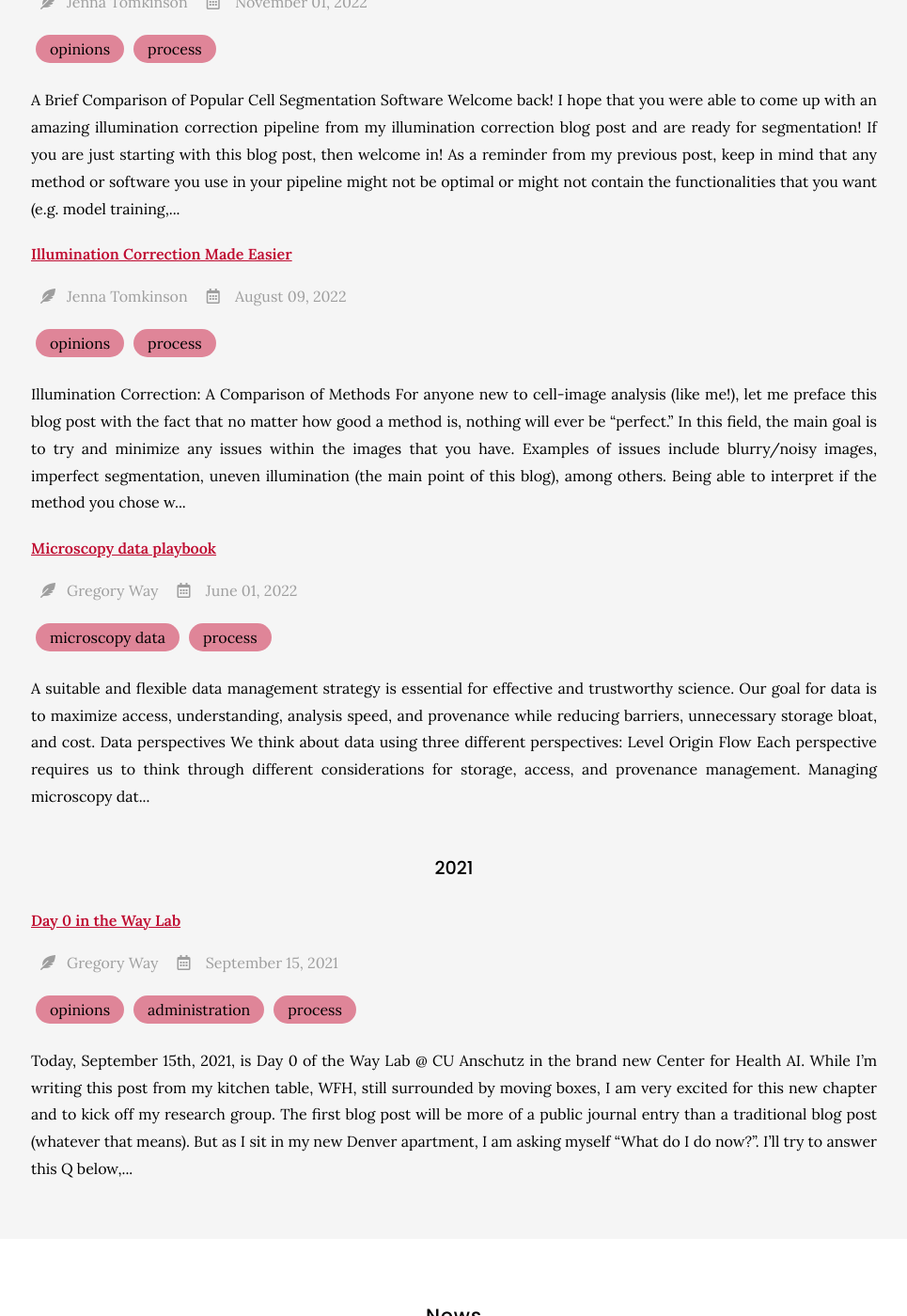
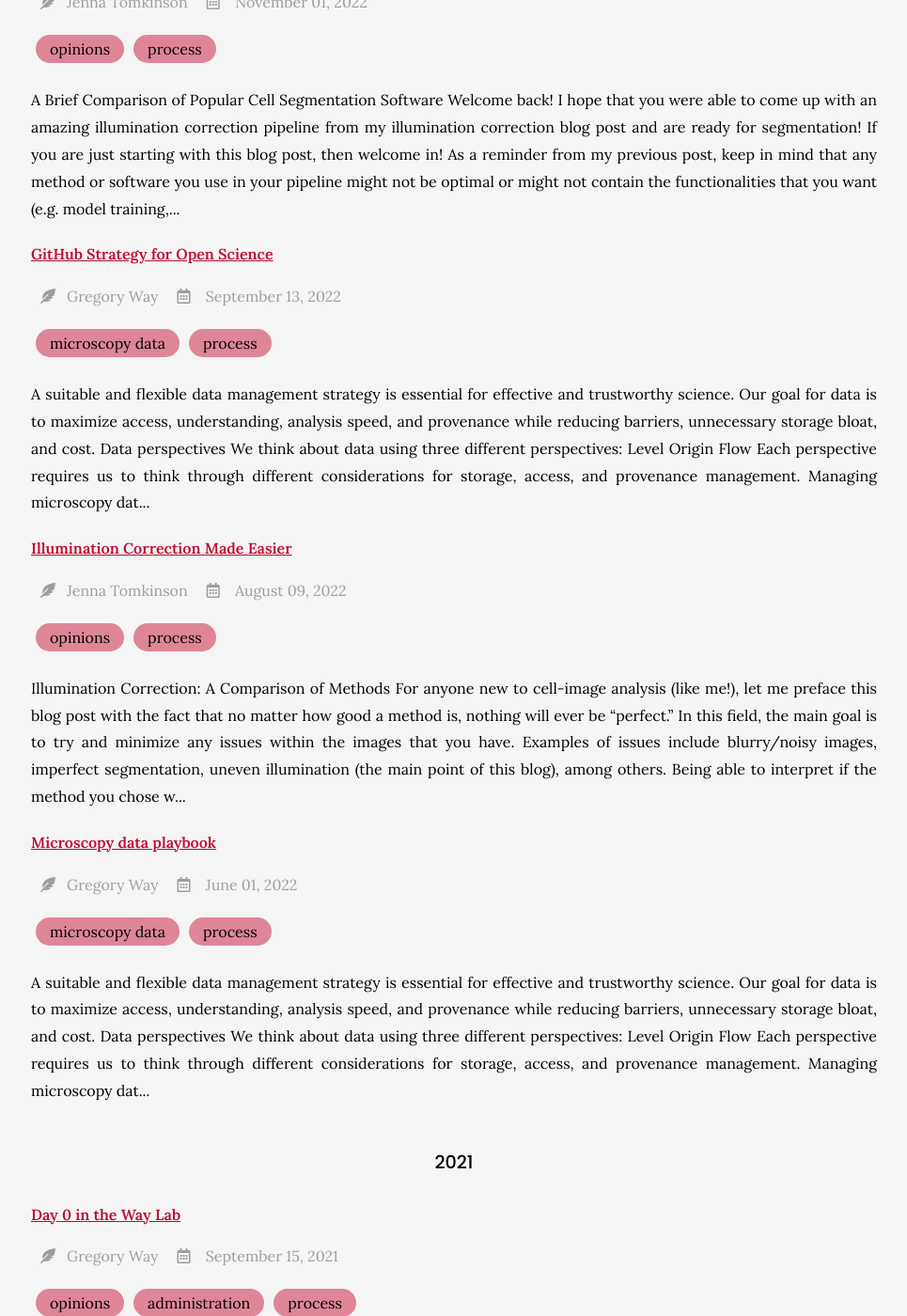
Before and after one commit to WayScience/waysciencelab.com, a Jekyll site: the page built from blog/index.md, in a window 1280 px wide and 1400 px high, scrolled down 1253 px. Shown: the whole window at 94% size, without its empty margins (157-1122 px from the left). Built offline with Jekyll 4.4.1, drawn with Linux system fonts in a browser that asks for light colours; nearby versions of some CDN libraries; comment, search, counter and statistics services are not loaded; part of the change alters nothing that is shown; some of the changed text lies outside the part shown.

Commit message:
docs: clean up blog page and fix post title
Update blog nav tooltip from "Just some thoughts" to "Lab updates and
technical writing". Remove Twitter/X embed and News section. Fix duplicate
post title in 2022-09-13-githubstrategy.md (was incorrectly set to
"Microscopy data playbook", now "GitHub Strategy for Open Science").

Co-Authored-By: Claude Sonnet 4.6 <noreply@anthropic.com>

```diff
--- /dev/null
+++ b/_posts/2022-09-13-githubstrategy.md
@@ -0,0 +1,114 @@
+---
+title: "GitHub Strategy for Open Science"
+author: Gregory Way
+member: gregory-way
+tags:
+  - microscopy data
+  - process
+---
+
+## A suitable and flexible data management strategy is essential for effective and trustworthy science.
+
+Our goal for data is to maximize access, understanding, analysis speed, and provenance while reducing barriers, unnecessary storage bloat, and cost.
+
+### Data perspectives
+
+We think about data using three different perspectives:
+
+1. Level
+2. Origin
+3. Flow
+
+Each perspective requires us to think through different considerations for storage, access, and provenance management.
+Managing microscopy data is related to other data types, with some nuance.
+For more details, see our previous article on data sharing practices for many different biological data types (including microscopy images)([Wilson et al. 2021](https://doi.org/10.1002/1873-3468.14067)).
+
+#### 1. Level
+
+The data level indicates the stage and amount of bioinformatics processing applied.
+For example, the lowest data level, or “raw” data, are the images acquired by the microscope.
+(Technically, the biological substrate is the “rawest” data, but we consider the digitization of biological data to be the lowest level).
+Following the raw form, scientists apply various bioinformatics processing steps to generate various forms of intermediate data (see Figure 1).
+
+With microscopy data, there are many different kinds of intermediate data; each typically of different sizes and thus have different storage and sharing requirements.
+Each intermediate data type has different requirements for storage and sharing.
+
+#### 2. Origin
+
+Where data come from also requires unique management policies.
+Data can originate from within (either the lab or collaborators (both academic and industry)) or externally (data already in the public domain).
+
+It is important to consider access requirements and restrictions, particularly when using collaborator data.
+For example, it is never ok to share identifiable patient data.
+When analyzing private data, we apply the same standards as public data, as it is helpful to remember that most data will eventually be in the public domain.
+
+#### 3. Flow
+
+Besides the most raw form, data are dynamic and pluripotent; always awaiting new and improved processing capabilities.
+To determine short, mid, and long term storage solutions, we need to understand how each specific data level was processed at the specific moment in time (data provenance), and how each data level will ultimately be used.
+
+We also need capabilities to quickly reprocess these data with new approaches.
+Consider each data processing step as a new research project, waiting for improvement.
+
+Flow also refers to users and data demand.
+We need to consider data analysis activity at each particular moment.
+For example, if the data are actively being worked on, multiple people should have immediate access.
+We need to align data access demand with storage solutions and computability.
+
+### Microscopy storage solutions
+
+We consider three categories of potential storage solutions for microscopy-associated data:
+
+- Local storage
+    - Internal hard drive
+    - External hard drive
+- Cloud storage
+    - Image Data Resource (IDR)
+    - Amazon/GC/Azure
+    - Figshare/Figshare+
+    - Zenodo
+    - Github/Github LFS
+    - DVC
+    - Local HPC
+    - One Drive/Dropbox/Google drive
+- No storage
+     - Immediate deletion
+
+Each storage solution has trade-offs in terms of longevity, access, usage speed, version control, size restrictions, and cost (Table 1).
+
+| Solution | Longevity | Version control | Access | Usage speed | Size limits | Cost |
+|----------|-----------|-----------------|--------|-------------|-------------|------|
+| Internal hard drive   | Intermediate | No              | Private         | Instant     | <= 18TB (Total)                   | ~$15 per TB one time cost                                 |
+| External hard drive   | High         | No              | Private         | Download    | <= 18TB (Total)                   | ~$15 per TB one time cost                                 |
+| IDR                   | High         | Yes             | Public          | Download    | >= 2TB (Per dataset)              | Free                                                                |
+| AWS/GC/Azure          | Low          | Yes             | Public/Private  | Instant     | >= 2TB (Per dataset)              | $0.02 - $0.04 per GB / Month ($40 to $80 per month per 2TB dataset) |
+| Figshare              | High         | Yes             | Public          | Download    | 20GB (Total)                      | Free ([Details](https://help.figshare.com/article/figshare-account-limits))                                                      |
+| Figshare+             | High         | Yes             | Public          | Download    | 250GB > x > 5TB (Per dataset)     | $745 > x > $11,860 one time cost ([Details](https://knowledge.figshare.com/plus))                          |
+| Zenodo                | High         | Yes             | Public          | Download    | >= 50GB (Per dataset)             | Free ([Details](https://help.zenodo.org/))                                                      |
+| Github                | High         | Yes             | Public/Private  | Instant     | >= 100MB (Per file) (Details)     | Free                                                                |
+| Github LFS            | Intermediate | Yes             | Public/Private  | Instant     | >= 2GB (up to 5GB for paid plans) | 50GB data pack for $5 per month ([Details](https://docs.github.com/en/billing/managing-billing-for-git-large-file-storage/about-billing-for-git-large-file-storage))                           |
+| DVC                   | High | Yes             | Public/Private  | Download    | None                              | Cost of linked service (AWS/Azure/GC)                               |
+| One drive             | Low          | Yes             | Public/Private         | Instant     | >= 5TB (Total)                    | Free to AMC                                                         |
+| Dropbox               | Low          | Yes             | Public/Private  | Instant     | Unlimited (Total)                    | $24 per user / month ([Details](https://www.dropbox.com/plans))                                   |
+| Google drive          | Low          | Yes             | Public/Private  | Instant     | >= 5TB (Total)                    | $25 per month (5 users)([Details](https://one.google.com/about/plans))                                             |
+| Local cluster | Intermediate | No              | Private         | Instant     |                                   |                                                                     |
+| Immediate deletion    | None         | None            | None            | None        | None                              | None                                                                |
+
+**Table 1**: _Tradeoffs and considerations for data storage solutions._ Cost subject to change over time.
+
+### Microscopy data levels
+
+From the raw microscopy image to intermediate data types including single cell and bulk embeddings, each data level has unique data storage and sharing considerations. We present a typical storage lifespan according to different data levels in Figure 1.
+
+{%
+  include figure.html
+  image="images/blog/data_strategy/data_pipeline.png"
+  width="100%"
+%}
+
+#### Metadata
+
+Metadata for microscopy experiments have been discussed extensively, and are exceptionally important for data reproducibility and re-use.
+For example, an entire [Nature methods collection was recently devoted to microscopy metadata](https://www.nature.com/collections/djiciihhjh).
+Most image-related metadata are stored alongside each image in `.tiff` formats, and many publicly available resources contain detailed instructions on how to access metadata.
+This metadata must persist through the different data levels, and most often the metadata are small enough to store easily on github and local machines.
--- a/blog/index.md
+++ b/blog/index.md
@@ -2,7 +2,7 @@
 title: Blog
 nav:
   order: 4
-  tooltip: Just some thoughts
+  tooltip: Lab updates and technical writing
 ---
 
 # <i class="fas fa-feather-alt"></i>Blog
@@ -12,16 +12,3 @@ nav:
 {% include search-info.html %}
 
 {% include list.html data="posts" component="post-excerpt" %}
-
-{% include section.html %}
-
-## News
-
-<!-- Twitter embeds from https://publish.twitter.com/ -->
-
-<a class="twitter-timeline" data-width="400" data-height="400" href="https://twitter.com/gwayscience?ref_src=twsrc%5Etfw">Tweets by gwayscience</a> <script async src="https://platform.twitter.com/widgets.js" charset="utf-8"></script>
-{:.center}
-
-<a href="https://twitter.com/gwayscience?ref_src=twsrc%5Etfw" class="twitter-follow-button" data-show-count="false">Follow @gwayscience</a><script async src="https://platform.twitter.com/widgets.js" charset="utf-8"></script>
-<a href="https://twitter.com/intent/tweet?screen_name=gwayscience?ref_src=twsrc%5Etfw" class="twitter-mention-button" data-show-count="false">Tweet to @gwayscience</a><script async src="https://platform.twitter.com/widgets.js" charset="utf-8"></script>
-{:.center}
```
